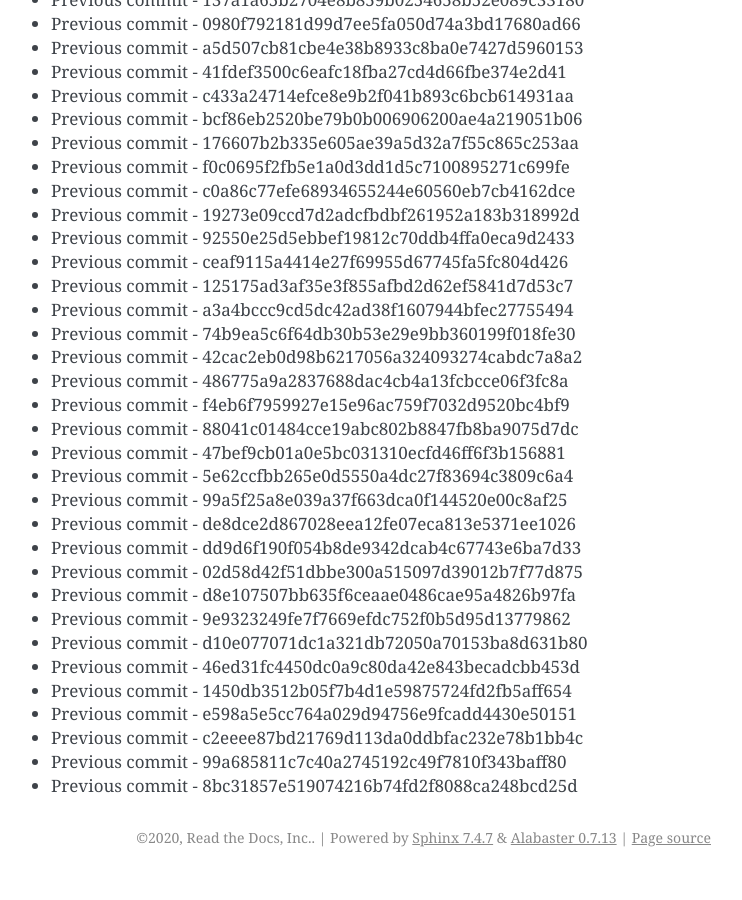
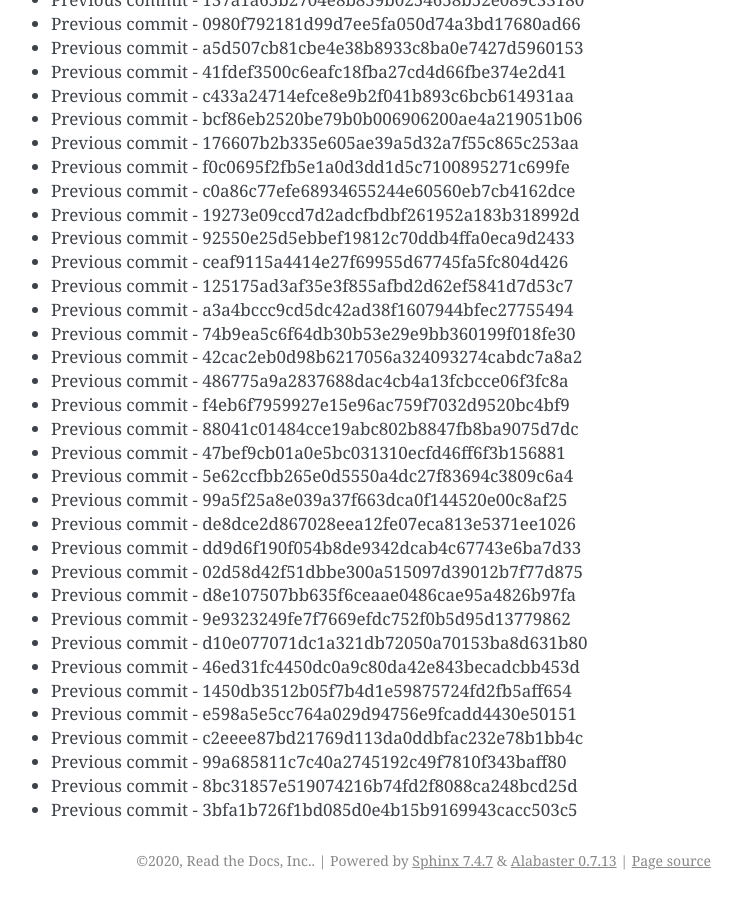
Before and after one commit to readthedocs/rtd-git-stresstest, a Sphinx documentation site: the page built from docs/updates.rst, in a window 1280 px wide and 900 px high, scrolled down 22334 px. Shown: the whole window, without its empty margins (399-1141 px from the left). Built offline with Sphinx 7.4.7, drawn with Linux system fonts in a browser that asks for light colours; before the commit the page ends 23211 px from its top, so only the background shows below that.

Commit message:
Generating commit from previous: 3bfa1b726f1bd085d0e4b15b9169943cacc503c5

```diff
--- a/docs/updates.rst
+++ b/docs/updates.rst
@@ -970,3 +970,4 @@ It can be tested for any performance characteristics.
 * Previous commit - c2eeee87bd21769d113da0ddbfac232e78b1bb4c
 * Previous commit - 99a685811c7c40a2745192c49f7810f343baff80
 * Previous commit - 8bc31857e519074216b74fd2f8088ca248bcd25d
+* Previous commit - 3bfa1b726f1bd085d0e4b15b9169943cacc503c5
```
